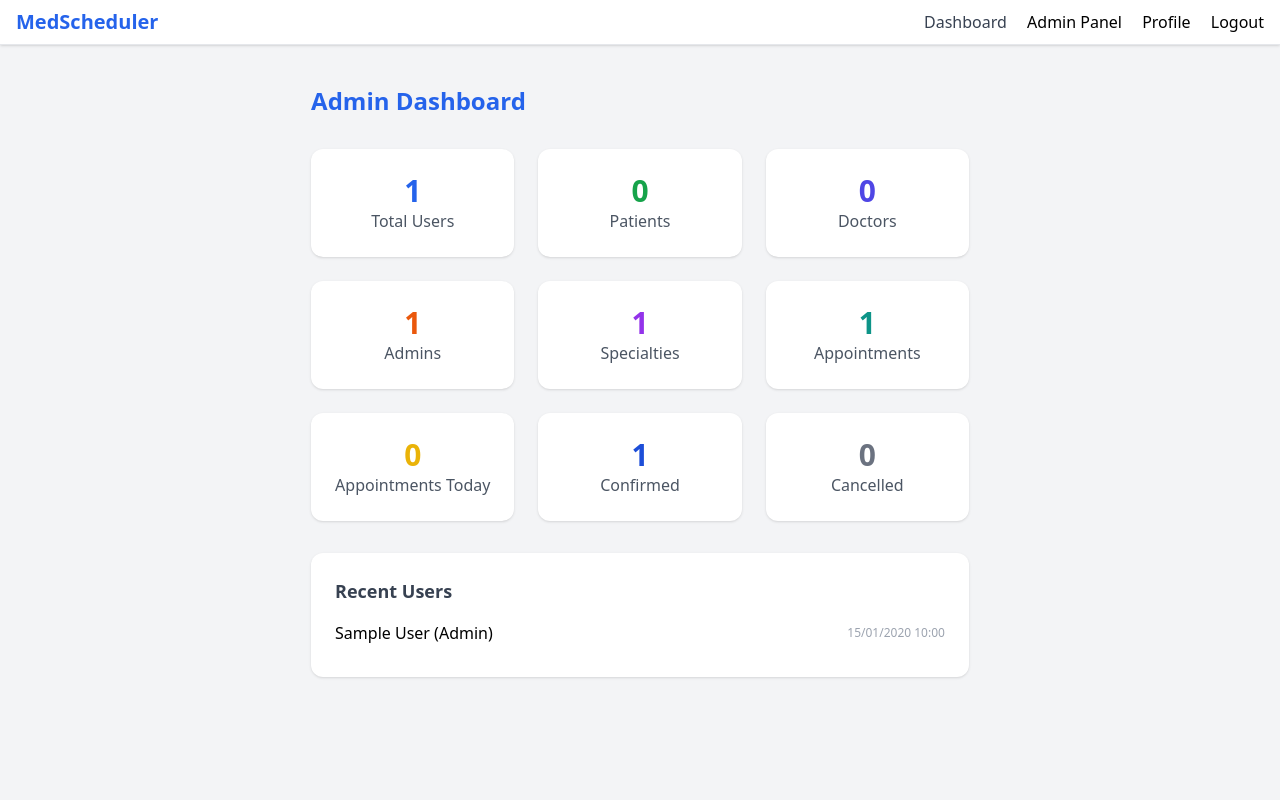
After one commit to rafael-acerqueira/medscheduler, a Django app: page / in a window 1280 px wide. The commit adds this page. Run offline with Django 5.2, Linux system fonts and the light colour scheme; a user stored in the database is signed in; tables that the repository leaves empty hold one stand-in row (values such as "Sample post"); some libraries are stand-ins or nearby versions.

Commit message:
Create dashoards for all users

```diff
--- a/core/models.py
+++ b/core/models.py
@@ -42,7 +42,7 @@ class User(AbstractUser):
         elif self.is_doctor():
             try:
                 profile = self.doctorprofile
-                return all([profile.crm, profile.specialty])
+                return profile.crm and profile.specialties.exists()
             except DoctorProfile.DoesNotExist:
                 return False
         return True
--- a/core/templates/base.html
+++ b/core/templates/base.html
@@ -5,8 +5,41 @@
     <title>{% block title %} | MedScheduler{% endblock %}</title>
     <script src="https://cdn.tailwindcss.com"></script>
 </head>
-<body  class="min-h-screen flex items-center justify-center bg-gray-100">
-    {% block content %}
+<body  class="min-h-screen bg-gray-100">
+    {% block navbar %}
+        <nav class="bg-white border-b border-gray-200 px-4 py-2 flex items-center justify-between shadow">
+          <a href="{% url 'dashboard' %}" class="font-bold text-blue-600 text-xl">MedScheduler</a>
+          {% if user.is_authenticated %}
+            <div class="space-x-4">
+              <a href="{% url 'dashboard' %}" class="text-gray-700 hover:text-blue-600 font-medium">Dashboard</a>
+              {% if user.is_patient %}
+                <a href="{% url 'appointment_list' %}" class="hover:text-blue-600">My Appointments</a>
+                <a href="{% url 'schedule_appointment' %}" class="hover:text-blue-600">New Appointment</a>
+              {% elif user.is_doctor %}
+                <a href="{% url 'doctor_appointments' %}" class="hover:text-blue-600">My Consultations</a>
+              {% endif %}
+              {% if user.is_admin %}
+                <a href="{% url 'admin:index' %}" class="hover:text-blue-600">Admin Panel</a>
+              {% endif %}
+              <a href="{% url 'edit-profile' %}" class="hover:text-blue-600">Profile</a>
+              <form action="{% url 'logout' %}" method="post" class="inline">
+                {% csrf_token %}
+                <button type="submit" class="hover:text-red-600 bg-transparent border-none p-0 m-0 cursor-pointer">
+                  Logout
+                </button>
+              </form>
+            </div>
+          {% else %}
+            <div class="space-x-4">
+              <a href="{% url 'login' %}" class="hover:text-blue-600">Login</a>
+              <a href="{% url 'register' %}" class="hover:text-blue-600">Register</a>
+            </div>
+          {% endif %}
+        </nav>
     {% endblock %}
+     <main class="flex flex-col items-center justify-center min-h-[80vh] px-4">
+        {% block content %}
+        {% endblock %}
+     </main>
 </body>
 </html>
--- /dev/null
+++ b/core/templates/dashboard_admin.html
@@ -0,0 +1,60 @@
+{% extends "base.html" %}
+{% block title %}Admin Dashboard{% endblock %}
+{% block content %}
+<div class="max-w-4xl mx-auto mt-8 space-y-8">
+  <h2 class="text-2xl font-bold text-blue-600 mb-6">Admin Dashboard</h2>
+  <div class="grid grid-cols-1 md:grid-cols-3 gap-6">
+    <div class="bg-white p-6 rounded-xl shadow text-center">
+      <div class="text-3xl font-bold text-blue-600">{{ metrics.total_users }}</div>
+      <div class="text-gray-600">Total Users</div>
+    </div>
+    <div class="bg-white p-6 rounded-xl shadow text-center">
+      <div class="text-3xl font-bold text-green-600">{{ metrics.total_patients }}</div>
+      <div class="text-gray-600">Patients</div>
+    </div>
+    <div class="bg-white p-6 rounded-xl shadow text-center">
+      <div class="text-3xl font-bold text-indigo-600">{{ metrics.total_doctors }}</div>
+      <div class="text-gray-600">Doctors</div>
+    </div>
+    <div class="bg-white p-6 rounded-xl shadow text-center">
+      <div class="text-3xl font-bold text-orange-600">{{ metrics.total_admins }}</div>
+      <div class="text-gray-600">Admins</div>
+    </div>
+    <div class="bg-white p-6 rounded-xl shadow text-center">
+      <div class="text-3xl font-bold text-purple-600">{{ metrics.total_specialties }}</div>
+      <div class="text-gray-600">Specialties</div>
+    </div>
+    <div class="bg-white p-6 rounded-xl shadow text-center">
+      <div class="text-3xl font-bold text-teal-600">{{ metrics.total_appointments }}</div>
+      <div class="text-gray-600">Appointments</div>
+    </div>
+    <div class="bg-white p-6 rounded-xl shadow text-center">
+      <div class="text-3xl font-bold text-yellow-500">{{ metrics.appointments_today }}</div>
+      <div class="text-gray-600">Appointments Today</div>
+    </div>
+    <div class="bg-white p-6 rounded-xl shadow text-center">
+      <div class="text-3xl font-bold text-blue-700">{{ metrics.appointments_confirmed }}</div>
+      <div class="text-gray-600">Confirmed</div>
+    </div>
+    <div class="bg-white p-6 rounded-xl shadow text-center">
+      <div class="text-3xl font-bold text-gray-500">{{ metrics.appointments_cancelled }}</div>
+      <div class="text-gray-600">Cancelled</div>
+    </div>
+  </div>
+  <div class="bg-white p-6 rounded-xl shadow mt-8">
+    <h3 class="font-semibold text-lg text-gray-700 mb-2">Recent Users</h3>
+    <ul class="divide-y divide-gray-100">
+      {% for user in metrics.recent_users %}
+        <li class="py-2 flex justify-between items-center">
+          <span>
+            {{ user.get_full_name|default:user.username }} ({{ user.get_role_display }})
+          </span>
+          <span class="text-xs text-gray-400">{{ user.date_joined|date:"d/m/Y H:i" }}</span>
+        </li>
+      {% empty %}
+        <li class="py-2 text-gray-500">No recent users.</li>
+      {% endfor %}
+    </ul>
+  </div>
+</div>
+{% endblock %}
--- a/core/templates/login.html
+++ b/core/templates/login.html
@@ -1,5 +1,5 @@
 {% extends "base.html" %}
-
+{% block navbar %}{% endblock %}
 {% block title %}Login{% endblock %}
 
 {% block content %}
--- a/core/templates/register.html
+++ b/core/templates/register.html
@@ -1,7 +1,7 @@
 {% extends "base.html" %}
 
 {% block title %}Register{% endblock %}
-
+{% block navbar %}{% endblock %}
 {% block content %}
 <div class="min-h-screen flex items-center justify-center bg-gray-100">
   <div class="bg-white rounded-2xl shadow-lg p-8 w-full max-w-md">
--- a/core/views.py
+++ b/core/views.py
@@ -1,7 +1,7 @@
 import csv
 
 from django.contrib import messages
-from django.contrib.auth import login, logout
+from django.contrib.auth import login, logout, get_user_model
 from django.contrib.auth.decorators import login_required, user_passes_test
 from django.core.paginator import Paginator
 from django.http import JsonResponse, HttpResponse
@@ -12,7 +12,7 @@ from django.urls import reverse
 from django.utils import timezone
 from .forms import UserRegistrationForm, PatientProfileForm, DoctorProfileForm, UserEditForm, ConfirmPasswordForm, \
     AppointmentForm, AvailabilitySearchForm, AppointmentRescheduleForm, AppointmentFeedbackForm, LoginForm
-from .models import User, Appointment, DoctorProfile
+from .models import User, Appointment, DoctorProfile, Specialty
 
 import datetime
 from datetime import date
@@ -506,3 +506,41 @@ class CustomLoginView(LoginView):
         if not user.has_completed_profile():
             return reverse('profile')
         return reverse('dashboard')
+
+
+@login_required
+def dashboard(request):
+    user = request.user
+    today = timezone.now().date()
+
+    if user.is_patient():
+        upcoming = Appointment.objects.filter(patient=user, date__gte=today).order_by('date', 'time')[:5]
+        recent = Appointment.objects.filter(patient=user, date__lt=today).order_by('-date', '-time')[:5]
+        return render(request, 'dashboard_patient.html', {
+            'upcoming': upcoming,
+            'recent': recent,
+        })
+    elif user.is_doctor():
+        upcoming = Appointment.objects.filter(doctor=user, date__gte=today).order_by('date', 'time')[:5]
+        feedbacks = Appointment.objects.filter(doctor=user, status='completed', feedback__isnull=False).order_by('-date', '-time')[:5]
+        return render(request, 'dashboard_doctor.html', {
+            'upcoming': upcoming,
+            'feedbacks': feedbacks,
+        })
+    elif user.is_admin:
+        User = get_user_model()
+        metrics = {
+            'total_users': User.objects.count(),
+            'total_patients': User.objects.filter(role=User.PATIENT).count(),
+            'total_doctors': User.objects.filter(role=User.DOCTOR).count(),
+            'total_admins': User.objects.filter(role=User.ADMIN).count(),
+            'total_appointments': Appointment.objects.count(),
+            'appointments_today': Appointment.objects.filter(date=today).count(),
+            'appointments_confirmed': Appointment.objects.filter(status='confirmed').count(),
+            'appointments_cancelled': Appointment.objects.filter(status='cancelled').count(),
+            'total_specialties': Specialty.objects.count(),
+            'recent_users': User.objects.order_by('-date_joined')[:5],
+        }
+        return render(request, 'dashboard_admin.html', {'metrics': metrics})
+    else:
+        return redirect('login')
--- a/medscheduler/settings.py
+++ b/medscheduler/settings.py
@@ -135,3 +135,4 @@ TAILWIND_APP_NAME = 'theme'
 
 EMAIL_BACKEND = 'django.core.mail.backends.console.EmailBackend'
 LOGIN_REDIRECT_URL = '/profile/'
+LOGIN_URL = 'login'
--- a/medscheduler/urls.py
+++ b/medscheduler/urls.py
@@ -22,9 +22,10 @@ from core.forms import CustomPasswordResetForm, CustomSetPasswordForm, CustomPas
 from core.views import register, profile, edit_profile, user_list, edit_profile_admin, toggle_user_status, \
     delete_account, schedule_appointment, doctors_by_specialty, find_available_doctors, appointment_list, \
     appointment_detail, appointment_cancel, appointment_reschedule, export_appointments_csv, doctor_appointments, \
-    doctor_appointment_detail, export_doctor_appointments_csv, leave_feedback, CustomLoginView
+    doctor_appointment_detail, export_doctor_appointments_csv, leave_feedback, CustomLoginView, dashboard
 
 urlpatterns = [
+    path('', dashboard, name='dashboard'),
     path('admin/', admin.site.urls),
     path('register/', register, name='register'),
     path('login/', CustomLoginView.as_view(), name='login'),
```
Also changed, not shown: core/templates/dashboard_doctor.html (added, +42 -0 lines), core/templates/dashboard_patient.html (added, +42 -0 lines).
